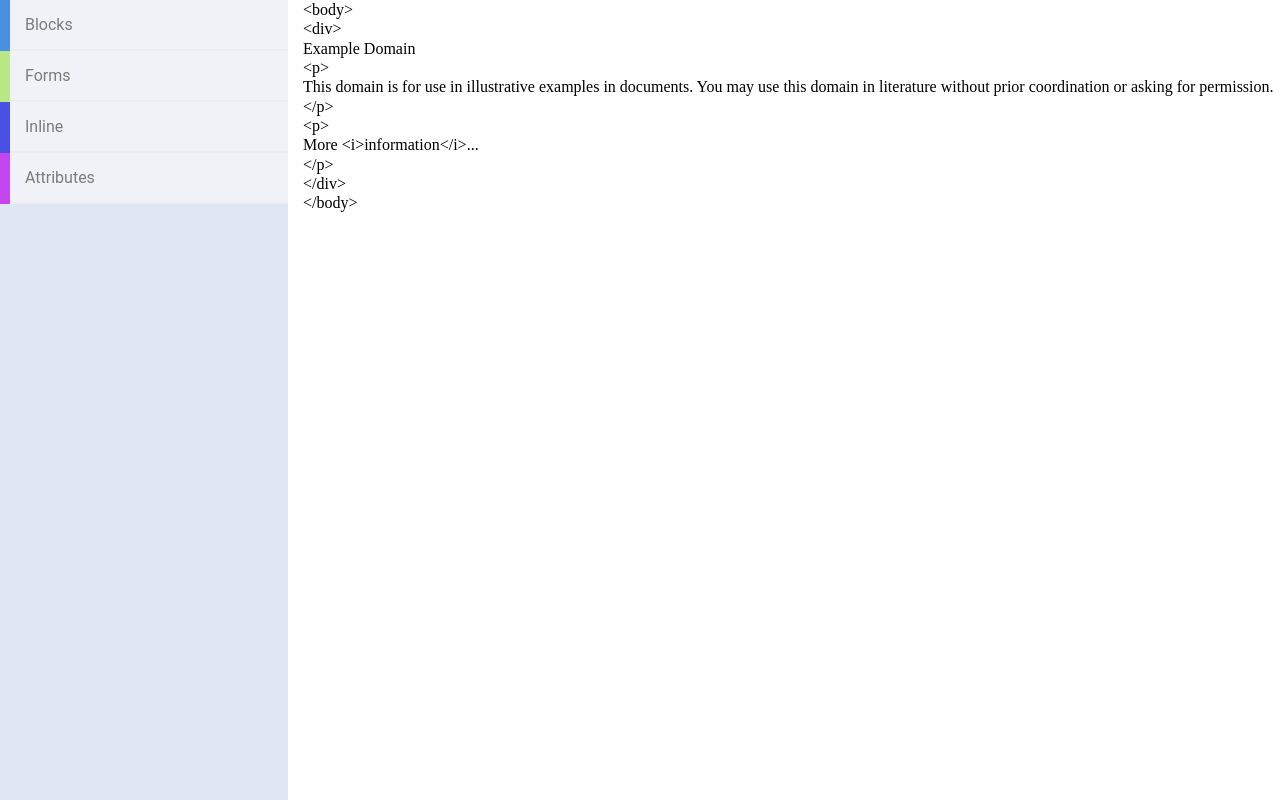
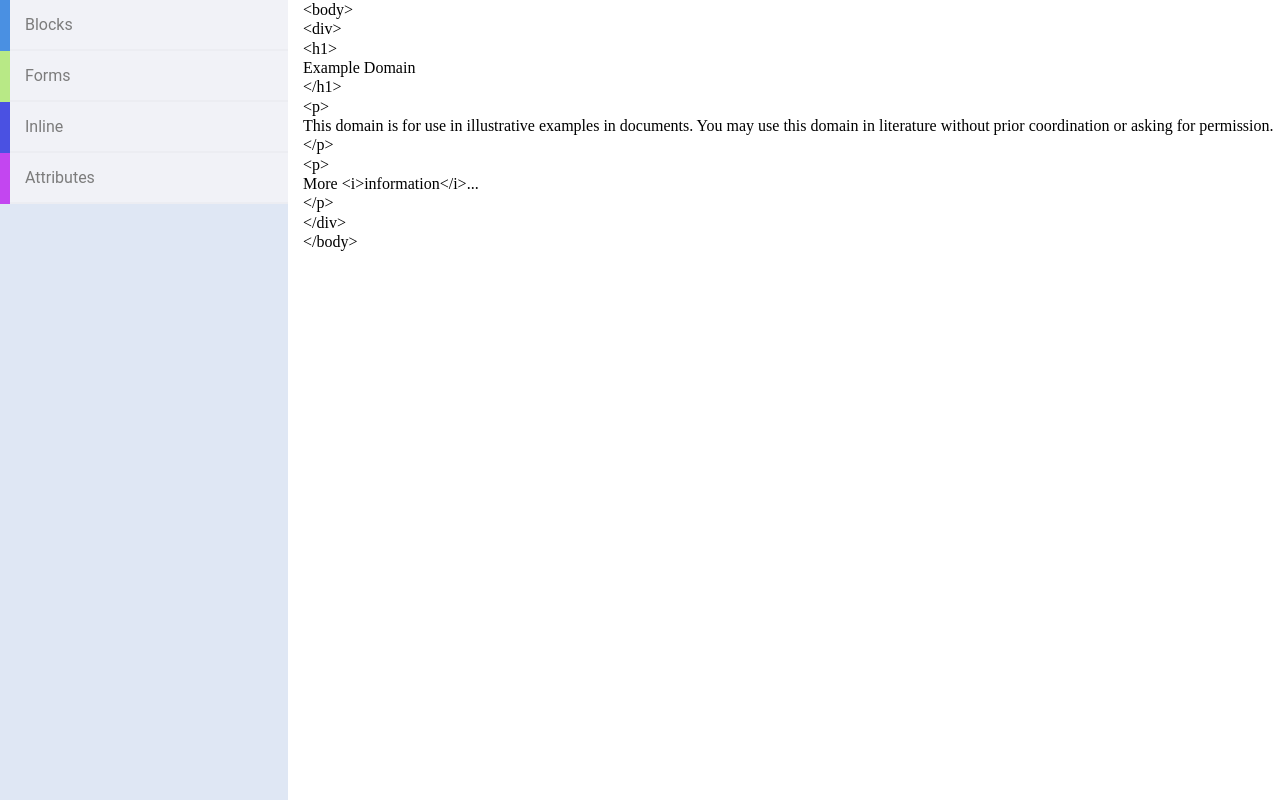
Before and after one commit to France-ioi/visual-html-editor, a React (Create React App) app: page / in a window 1280 px wide. Built offline with nearby package versions, Linux system fonts and the light colour scheme.

Commit message:
renderEditorCode function merges lockedCode and userCode to create the rendered editor code

```diff
--- a/src/editorconfig.ts
+++ b/src/editorconfig.ts
@@ -5,7 +5,7 @@ const initialCode = "<body>" +
   "</?h1>" +
   "<p>This domain is for use in illustrative examples in documents. " +
   "You may use this domain in literature without prior coordination or asking for permission.</p>" +
-  "<p>More <i>information</i>...</p>" +
+  "<?p>More <i>information</i>...</?p>" +
   "</div>" +
   "</body>"
 
@@ -30,14 +30,16 @@ function htmlSegment(html: string) {
   let trimmed = html.trim()
   const reg = /<([^\/]+?)>|<\/(.+?)>|((?<=>)[^<>][\S].+?(?=<))/g
   const matches = trimmed.matchAll(reg)
+  let positionIncrement = -1
   for (const m of matches) {
+    positionIncrement++
     if (m[1] !== undefined) { // 1st bounding group, opening tags
       if (m[1].charAt(0) === '?') { // Check for special ? syntax (editable block)
         userCode.push({
           type: 'opening',
           value: m[1].substring(1),
           fullValue: m[0].slice(0, 1) + m[0].slice(2), // Remove ?
-          pos: m.index
+          pos: positionIncrement
         })
       } else { // Else, readonly block
         lockedCode.push({
@@ -52,7 +54,7 @@ function htmlSegment(html: string) {
           type: 'closing',
           value: m[2].substring(1),
           fullValue: m[0].slice(0, 2) + m[0].slice(3), // Remove ?
-          pos: m.index
+          pos: positionIncrement
         })
       } else {
         lockedCode.push({
--- a/src/features/editors/VisualHTMLEditor.tsx
+++ b/src/features/editors/VisualHTMLEditor.tsx
@@ -2,7 +2,7 @@ import './VisualHTMLEditor.css'
 import {InitialEditorState} from "../../editorconfig"
 
 function VisualHTMLEditor(props: InitialEditorState) {
-  function indentify(tag: string) {
+  function indentify(tag: string) { // Identify block type to determine linebreaks
     const blockLevel = [
       'div', 'footer', 'form', 'h1', 'h2', 'h3', 'h4', 'h5', 'h6',
       'header', 'hr', 'li', 'main', 'nav', 'ol', 'ul', 'p', 'pre',
@@ -15,10 +15,14 @@ function VisualHTMLEditor(props: InitialEditorState) {
     }
   }
 
-  function renderEditorCode(code: any) {
+  function renderEditorCode(code1: any, code2: any) {
+    let editorCode = code1.map((obj: any) => obj)
+    code2.forEach((seg: any) => {
+      editorCode.splice(seg.pos, 0, seg)
+    })
     let codeToDisplay: Array<JSX.Element> = []
     let prevWasBlock = true
-    code.forEach((seg: any) => {
+    editorCode.forEach((seg: any) => {
       if (indentify(seg.value)) { // If is block element
         if (prevWasBlock) {
           codeToDisplay.push(<span>{seg.fullValue}<br/></span>)
@@ -34,11 +38,11 @@ function VisualHTMLEditor(props: InitialEditorState) {
     return codeToDisplay
   }
 
-  const display = renderEditorCode(props.lockedCode)
+  const display = renderEditorCode(props.lockedCode, props.userCode)
 
   return (
     <div style={{paddingLeft: "15px"}}>
-      {display.map(e => {
+      {display.map((e: any) => {
         return e
       })}
     </div>
```
